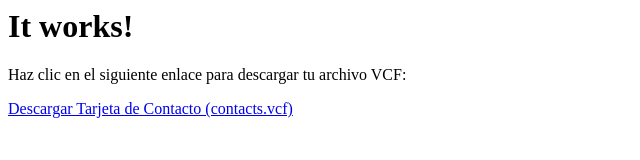
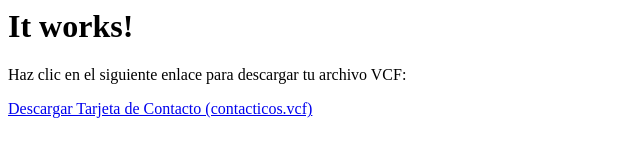
Before and after one commit to feneira/public-contacts, a plain HTML site: page index.html in a window 1280 px wide. Shown: the full height of the page, 0-640 px from the left. Drawn offline with Linux system fonts and the light colour scheme.

Commit message:
Update index.html

```diff
--- a/index.html
+++ b/index.html
@@ -2,4 +2,4 @@
 <p>
     Haz clic en el siguiente enlace para descargar tu archivo VCF:
 </p>
-<a href="contacts.vcf" download="contacticos.vcf">Descargar Tarjeta de Contacto (contacts.vcf)</a>
+<a href="contacticos.vcf" download="contacticos.vcf">Descargar Tarjeta de Contacto (contacticos.vcf)</a>
```
